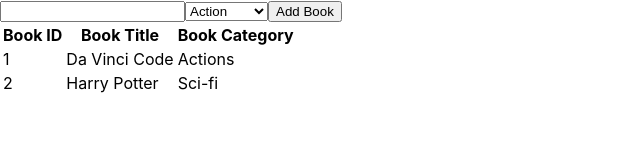
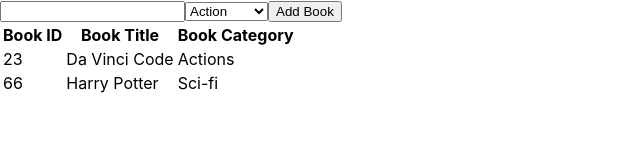
Before and after one commit to Miguelus373/Redux-Book-Store, a React (Create React App) app: page / in a window 1280 px wide. Shown: the top 160 px of the page, without its empty margins (0-640 px from the left). Built offline with nearby package versions, Linux system fonts and the light colour scheme.

Commit message:
Add function for uniquiness bookId

```diff
--- a/src/index.js
+++ b/src/index.js
@@ -8,12 +8,12 @@ import rootReducer from './reducers/index';
 
 const defaultBook = [
   {
-    bookID: 1,
+    bookID: Math.floor(Math.random() * 25),
     title: 'Da Vinci Code',
     category: 'Actions',
   },
   {
-    bookID: 2,
+    bookID: Math.floor(Math.random() * 125),
     title: 'Harry Potter',
     category: 'Sci-fi',
   },
```
